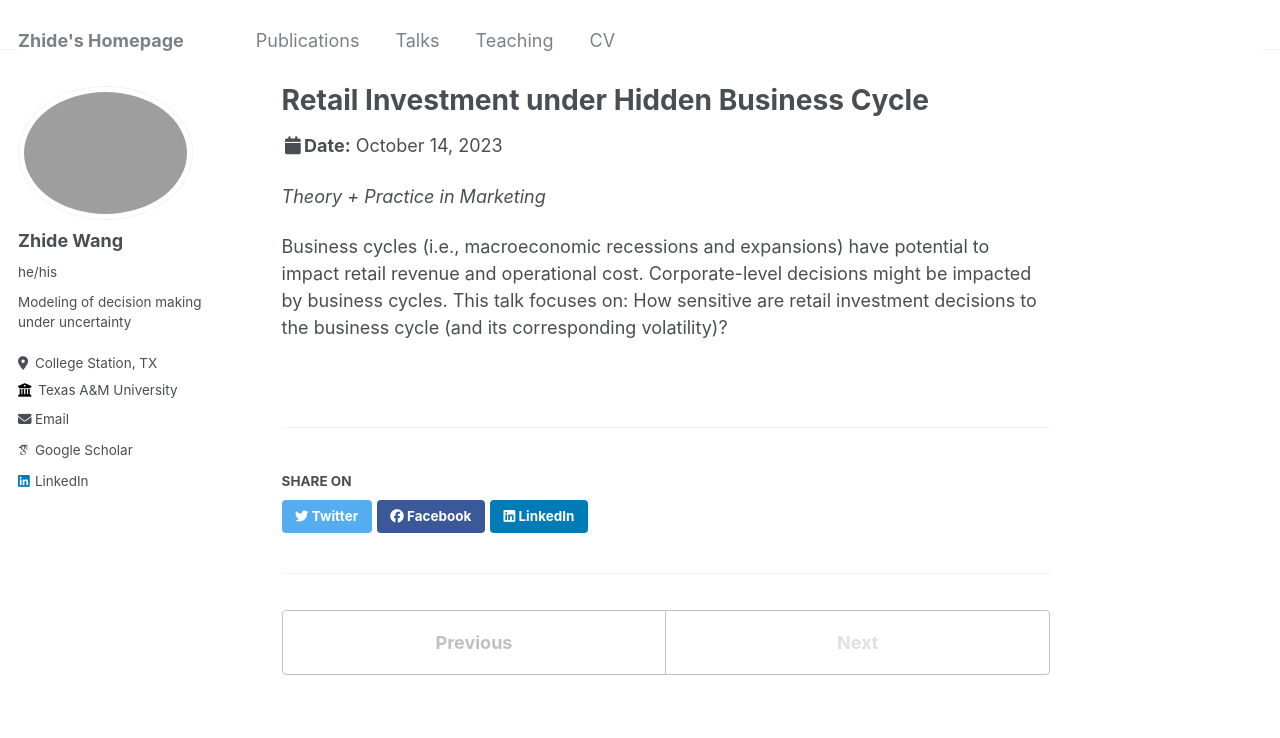
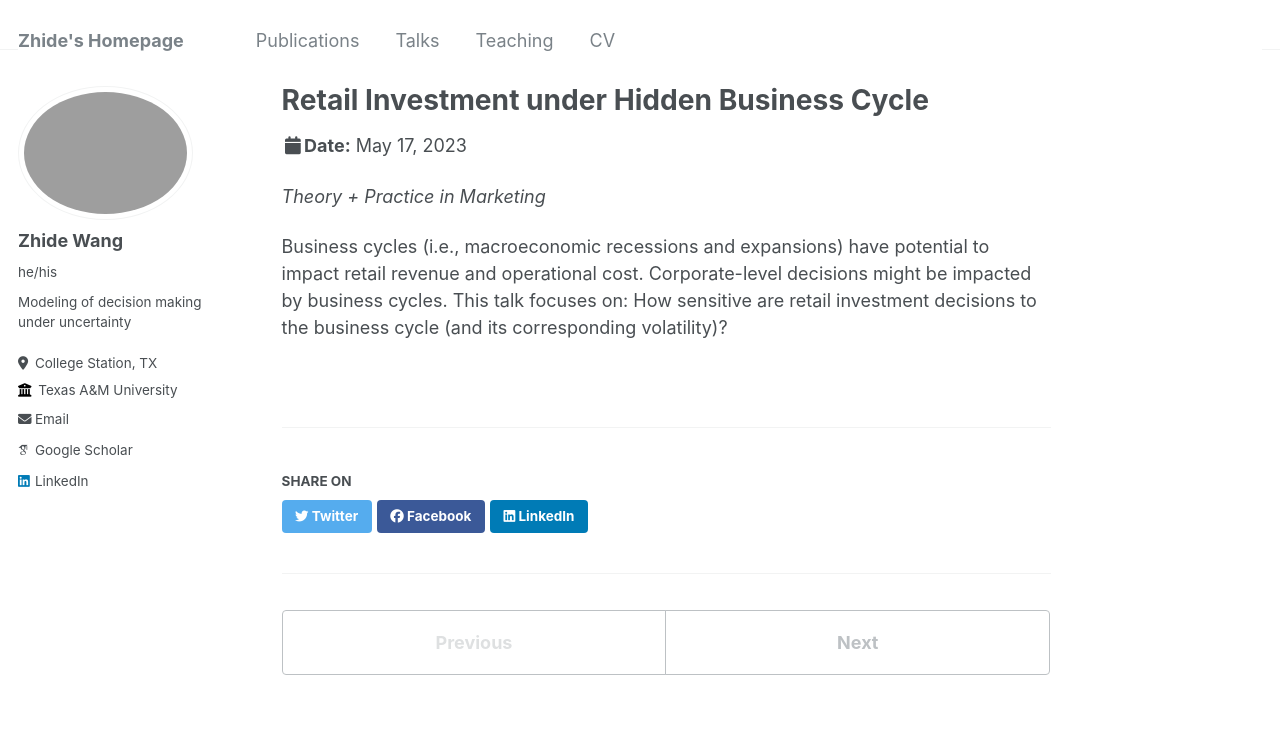
Before and after one commit to WANGZHIDE93429/WANGZHIDE93429.github.io, a Jekyll site: the page built from _talks/2024_TPM.md, in a window 1280 px wide and 1046 px high. Shown: the top 738 px of the window. Built offline with Jekyll 4.4.1, drawn with Linux system fonts in a browser that asks for light colours; some web fonts are replaced.

Commit message:
Update 2024_TPM.md

```diff
--- a/_talks/2024_TPM.md
+++ b/_talks/2024_TPM.md
@@ -4,7 +4,7 @@ collection: talks
 type: "Presentation"
 permalink: /talks/2024_TPM
 venue: "McCombs School of Business"
-date: 2023-10-14
+date: 2023-05-17
 location: "The University of Texas at Austin, Austin, TX"
 ---
 
```
